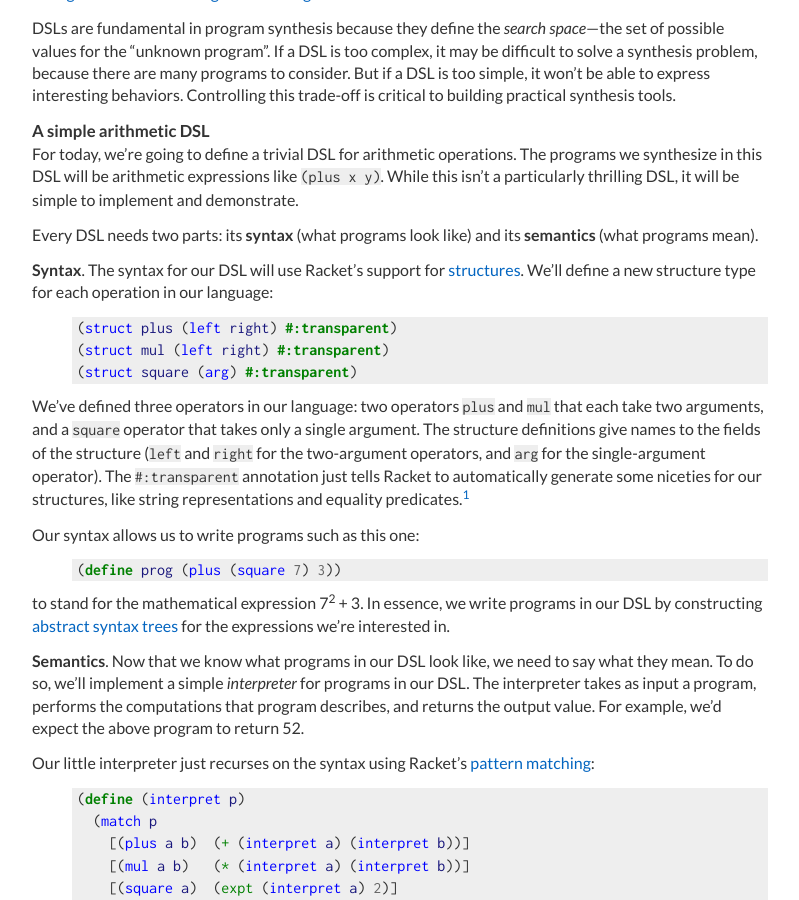
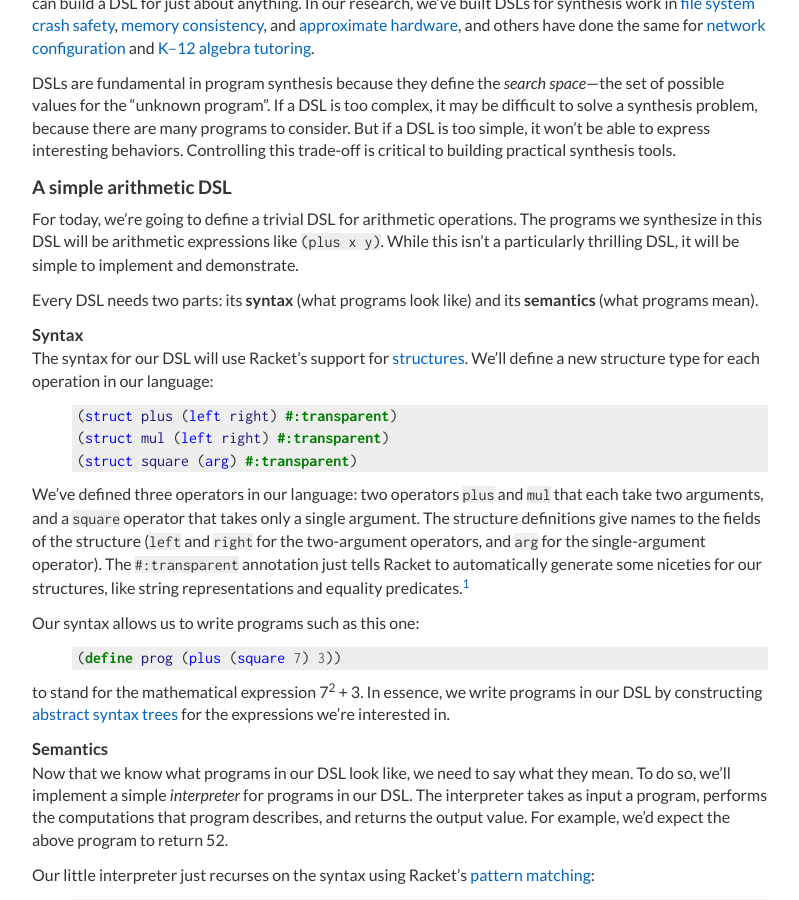
Before and after one commit to jamesbornholt/homepage, a Jekyll site: the page built from _posts/2018-07-10-building-synthesizer.md, in a window 1280 px wide and 900 px high, scrolled down 1769 px. Shown: the whole window, without its empty margins (240-1039 px from the left). Built offline with Jekyll 4.4.1, drawn with Linux system fonts in a browser that asks for light colours.

Commit message:
count to 2 better

```diff
--- a/_posts/2018-07-10-building-synthesizer.md
+++ b/_posts/2018-07-10-building-synthesizer.md
@@ -7,7 +7,7 @@ excerpt: Build a [program synthesis](https://homes.cs.washington.edu/~bornholt/p
 
 In an [earlier post][synthpost], we saw an overview of *program synthesis* algorithms that automatically generate a program to implement a desired specification. While these algorithms are an exciting and evolving field of research, you don't need to implement them yourself. Today, we'll see how to build a program synthesizer using existing tools.
 
-### Getting started with Rosette
+## Getting started with Rosette
 
 There are some great off-the-shelf frameworks for program synthesis. The original is [Sketch][], which offers a Java-ish language equipped with synthesis features. There's also the [syntax-guided synthesis language][sygus], which offers a common interface to several different synthesis engines.
 
@@ -17,7 +17,7 @@ Racket's nice features (like pattern matching) while building our synthesizer.
 > **Following along**: the code for this post is [available on GitHub][gist]. If you'd like to follow along, you'll need to [install Racket][racketdl] and [Rosette][rosettedl]. Then you'll be able to run Rosette programs either with the DrRacket IDE or the `racket` command-line interpreter.
 {:.callout}
 
-#### Programming with constraints
+### Programming with constraints
 
 Rosette's key feature is programming with, and solving, *constraints*. Rather than a program in which all variables have known values, a Rosette program has some *unknown* variables, which we call **symbolic variables**.
 The values of the symbolic variables will be determined automatically
@@ -68,7 +68,7 @@ There are many more examples of this constraint solving in the [Rosette document
 
 > **Aside**: Rosette's `(solve ...)` form works by compiling constraints and sending them to the [Z3 SMT solver][z3], which provides high-performance solving algorithms for a variety of types of constraints. The [Z3 tutorial][z3tutorial] is a nice introduction to this lower-level style of constraint progamming that Rosette abstracts away.
 
-### Domain-specific languages: programs in programs
+## Domain-specific languages: programs in programs
 
 Program synthesis is similar to the problems we just solved: there are some
 unknowns whose values we wish to fill in, subject to some constraints.
@@ -81,13 +81,14 @@ A DSL is just a small programming language equipped with exactly the features we
 DSLs are fundamental in program synthesis because they define the *search space*---the set of possible values for the "unknown program".
 If a DSL is too complex, it may be difficult to solve a synthesis problem, because there are many programs to consider. But if a DSL is too simple, it won't be able to express interesting behaviors. Controlling this trade-off is critical to building practical synthesis tools.
 
-#### A simple arithmetic DSL
+### A simple arithmetic DSL
 
 For today, we're going to define a trivial DSL for arithmetic operations. The programs we synthesize in this DSL will be arithmetic expressions like `(plus x y)`. While this isn't a particularly thrilling DSL, it will be simple to implement and demonstrate.
 
 Every DSL needs two parts: its **syntax** (what programs look like) and its **semantics** (what programs mean).
 
-**Syntax**. The syntax for our DSL will use Racket's support for [structures][]. We'll define a new structure type for each operation in our language:
+#### Syntax
+The syntax for our DSL will use Racket's support for [structures][]. We'll define a new structure type for each operation in our language:
 
 {% highlight racket %}
 (struct plus (left right) #:transparent)
@@ -107,7 +108,7 @@ to stand for the mathematical expression 7<sup>2</sup> + 3.
 In essence, we write programs in our DSL by constructing [abstract syntax trees][ast]
 for the expressions we're interested in.
 
-**Semantics**.
+#### Semantics
 Now that we know what programs in our DSL look like, we need to say what they mean. To do so, we'll implement a simple *interpreter* for programs in our DSL. The interpreter takes as input a program, performs the computations that program describes, and returns the output value. For example, we'd expect the above program to return 52.
 
 Our little interpreter just recurses on the syntax using Racket's [pattern matching][pattern]:
@@ -133,7 +134,7 @@ we can compute the value it evaluates to:
 
     52
 
-### Synthesis with DSLs
+## Synthesis with DSLs
 
 Because our interpreter is just Racket code, Rosette will make it work even
 when symbolic variables are involved. For example, this program:
@@ -166,7 +167,7 @@ It's not a very interesting program---`(square (plus -7 2))`---but
 it's certainly a form of synthesis: we found a program
 that satisfies a constraint.[^progsynth]
 
-#### Dealing with program inputs
+### Dealing with program inputs
 
 One thing that's missing from the above synthesis is a notion of "input".
 Without input, programs in our DSL are really just constant expressions.
@@ -223,7 +224,7 @@ it any rewrite rules or algebraic laws, as
 we would have had to do if we were building a regular compiler,
 but instead told it only about the semantics of our DSL.
 
-### A fancier example
+## A fancier example
 
 [Adrian Sampson][adrian] has a [nice introduction][adrianintro] to program synthesis
 using the Z3 SMT solver directly.
@@ -314,7 +315,7 @@ you'll find that 8*x* + *x* + *x* is, in fact, equal to 10*x*.
 We've synthesized a (slower, sillier) program!
 
 
-### Wrapping up
+## Wrapping up
 
 At this point, we've barely scratched the surface of program synthesis.
 But we've already done something very cool:
```
